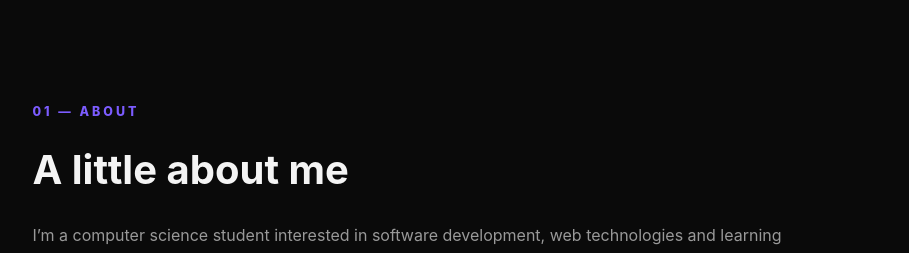
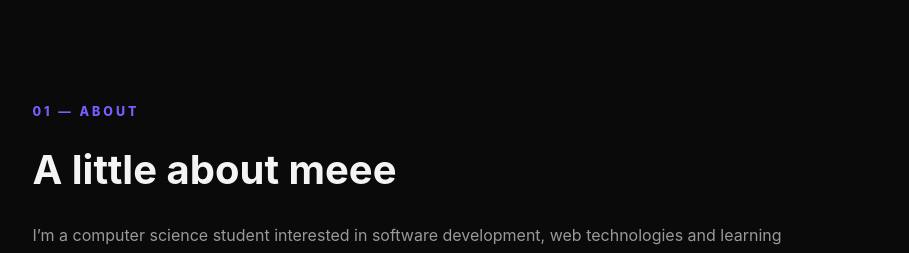
Before and after one commit to suvamislearning/Portfolio, a plain HTML site: page index.html in a window 1280 px wide. Shown: the part 800-1053 px from the top of the page, without its empty margins (185-1094 px from the left). Drawn offline with Linux system fonts and the light colour scheme.

Commit message:
Update index.html

```diff
--- a/index.html
+++ b/index.html
@@ -31,7 +31,7 @@
 
     <section id="about" class="section">
       <p class="eyebrow">01 — ABOUT</p>
-      <h2>A little about me</h2>
+      <h2>A little about meee</h2>
       <p>I’m a computer science student interested in software development, web technologies and learning how things work under the hood. This portfolio is a place to document my progress and projects.</p>
     </section>
 
```
